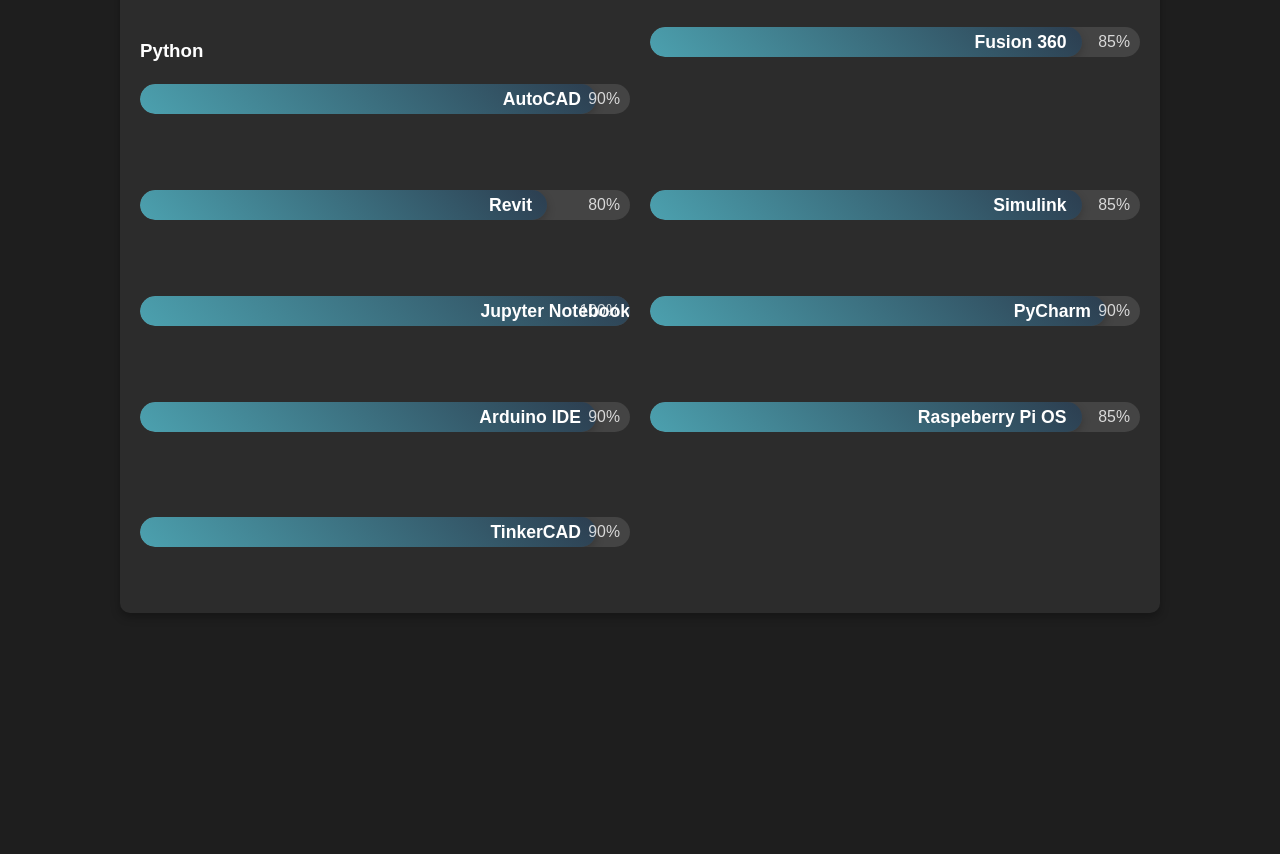
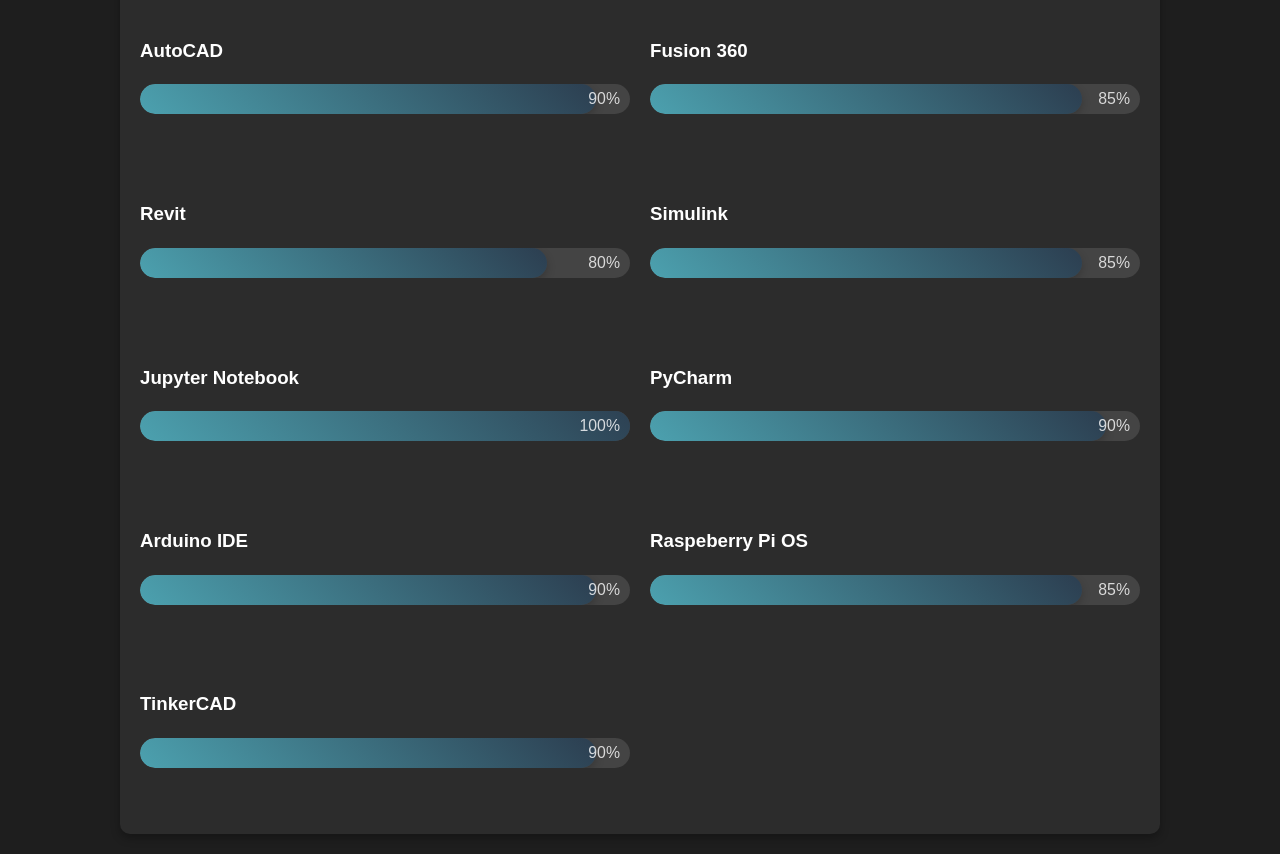
Before and after one commit to johnftimjr/John-TimJr, a plain HTML site: page st.html in a window 1280 px wide. Shown: the part 278-1132 px from the top of the page. Before the commit the page ends 911 px from the top, so only its background shows below. Drawn offline with Linux system fonts and the light colour scheme.

Commit message:
Skills Changes

```diff
--- a/st.html
+++ b/st.html
@@ -23,59 +23,66 @@
     </header>
     <main>
         <section class="skills">
-            <h2>Key Skills</h2>
+            <h2>Software & Tools</h2>
             <div class="skills-grid">
                 <div class="skill-item">
-                    <h3>Python</h3>
-                    <div class="skill-bar"><span class="progress" data-skill="90%">AutoCAD</span></div>
+                    <h3>AutoCAD</h3>
+                    <div class="skill-bar"><span class="progress" data-skill="90%"></span></div>
                     <p class="skill-description"></p>
                 </div>
                 <div class="skill-item">
+                    <h3>Fusion 360</h3>
                     <div class="skill-bar">
-                        <span class="progress" data-skill="85%">Fusion 360</span>
+                        <span class="progress" data-skill="85%"></span>
                     </div>
                     <p class="skill-description"></p>
                 </div>
                 <div class="skill-item">
+                    <h3>Revit</h3>
                     <div class="skill-bar">
-                        <span class="progress" data-skill="80%">Revit</span>
+                        <span class="progress" data-skill="80%"></span>
                     </div>
                     <p class="skill-description"></p>
                 </div>
                 <div class="skill-item">
+                    <h3>Simulink</h3>
                     <div class="skill-bar">
-                        <span class="progress" data-skill="85%">Simulink</span>
+                        <span class="progress" data-skill="85%"></span>
                     </div>
                     <p class="skill-description"></p>
                 </div>
                 <div class="skill-item">
+                    <h3>Jupyter Notebook</h3>
                     <div class="skill-bar">
-                        <span class="progress" data-skill="100%">Jupyter Notebook</span>
+                        <span class="progress" data-skill="100%"></span>
                     </div>
                     <p class="skill-description"></p>
                 </div>
                 <div class="skill-item">
+                    <h3>PyCharm</h3>
                     <div class="skill-bar">
-                        <span class="progress" data-skill="90%">PyCharm</span>
+                        <span class="progress" data-skill="90%"></span>
                     </div>
                     <p class="skill-description"></p>
                 </div>
                 <div class="skill-item">
+                    <h3>Arduino IDE</h3>
                     <div class="skill-bar">
-                        <span class="progress" data-skill="90%">Arduino IDE</span>
+                        <span class="progress" data-skill="90%"></span>
                     </div>
                     <p class="skill-description"></p>
                 </div>
                 <div class="skill-item">
+                    <h3>Raspeberry Pi OS</h3>
                     <div class="skill-bar">
-                        <span class="progress" data-skill="85%">Raspeberry Pi OS</span>
+                        <span class="progress" data-skill="85%"></span>
                     </div>
                     <p class="skill-description"></p>
                 </div>
                 <div class="skill-item">
-                    <h3></h3>
+                    <h3>TinkerCAD</h3>
                     <div class="skill-bar">
-                        <span class="progress" data-skill="90%">TinkerCAD</span>
+                        <span class="progress" data-skill="90%"></span>
                     </div>
                     <p class="skill-description"></p>
             </div>
```
Also changed, not shown: pl.html (+12 -6 lines).
